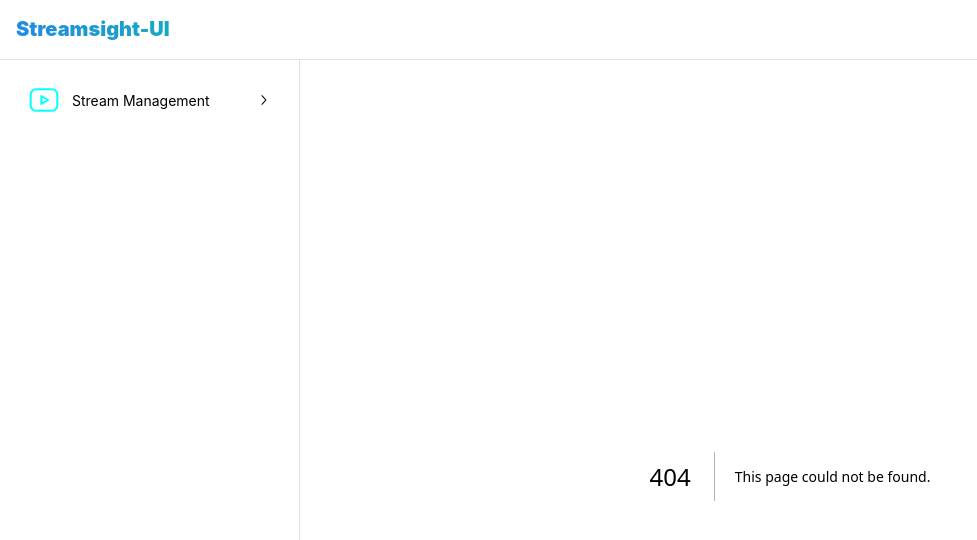
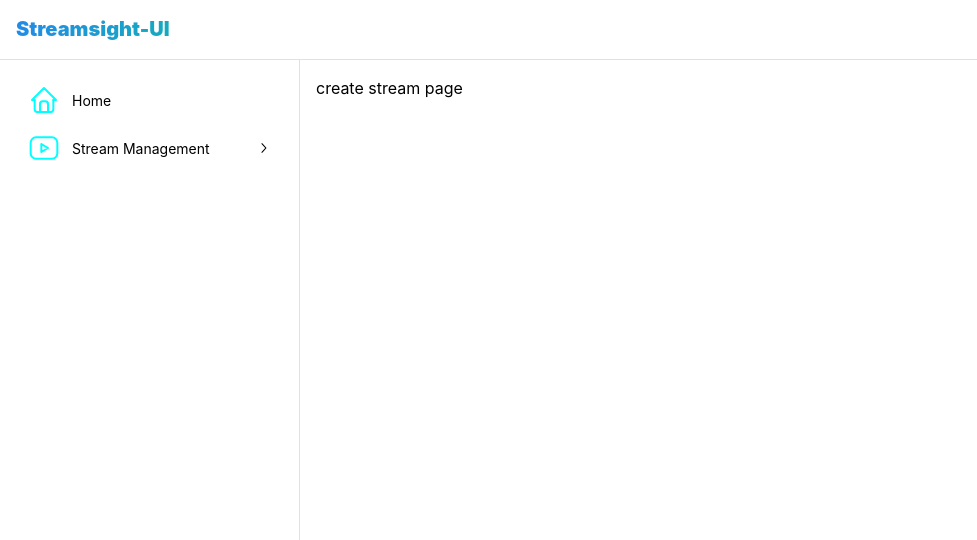
Before and after one commit to suenalaba/streamsight-ui, a Next.js app in the folder client/: page /stream/create in a window 1280 px wide. Before the commit this address had no page. Shown: the top 540 px of the page, without its empty margins (0-977 px from the left). Built offline with nearby package versions, Linux system fonts and the light colour scheme.

Commit message:
feat: client navigation (#221)

```diff
--- /dev/null
+++ b/client/src/app/stream/create/page.tsx
@@ -0,0 +1,9 @@
+import React from 'react'
+
+const page = () => {
+  return (
+    <div>create stream page</div>
+  )
+}
+
+export default page;
--- a/client/src/components/Navbar/Navbar.tsx
+++ b/client/src/components/Navbar/Navbar.tsx
@@ -1,22 +1,26 @@
+import React from 'react';
+import { IconBrandYoutube, IconHome } from '@tabler/icons-react';
 import { NavLink } from '@mantine/core';
-import { IconBrandYoutube } from '@tabler/icons-react';
-import React from 'react'
 
 const Navbar = () => {
   return (
     <>
       <NavLink
+        href="/"
+        label="Home"
+        leftSection={<IconHome size="2rem" stroke={1.5} color="cyan" />}
+      />
+      <NavLink
         href="#required-for-focus"
         label="Stream Management"
-        leftSection={<IconBrandYoutube size="2rem" stroke={1.5} color="cyan"/>}
+        leftSection={<IconBrandYoutube size="2rem" stroke={1.5} color="cyan" />}
         childrenOffset={28}
       >
-        <NavLink label="Stream Dashboard" href="#required-for-focus" />
-        <NavLink label="Stream Information" href="#required-for-focus" />
-        <NavLink label="Create Stream" href="#required-for-focus" />
+        <NavLink label="Stream Dashboard" href="/stream" />
+        <NavLink label="Create Stream" href="/stream/create" />
       </NavLink>
     </>
   );
-}
+};
 
 export default Navbar;
```
Also changed, not shown: client/src/app/stream/[streamid]/page.tsx (added, +12 -0 lines), client/src/app/stream/page.tsx (added, +9 -0 lines).
